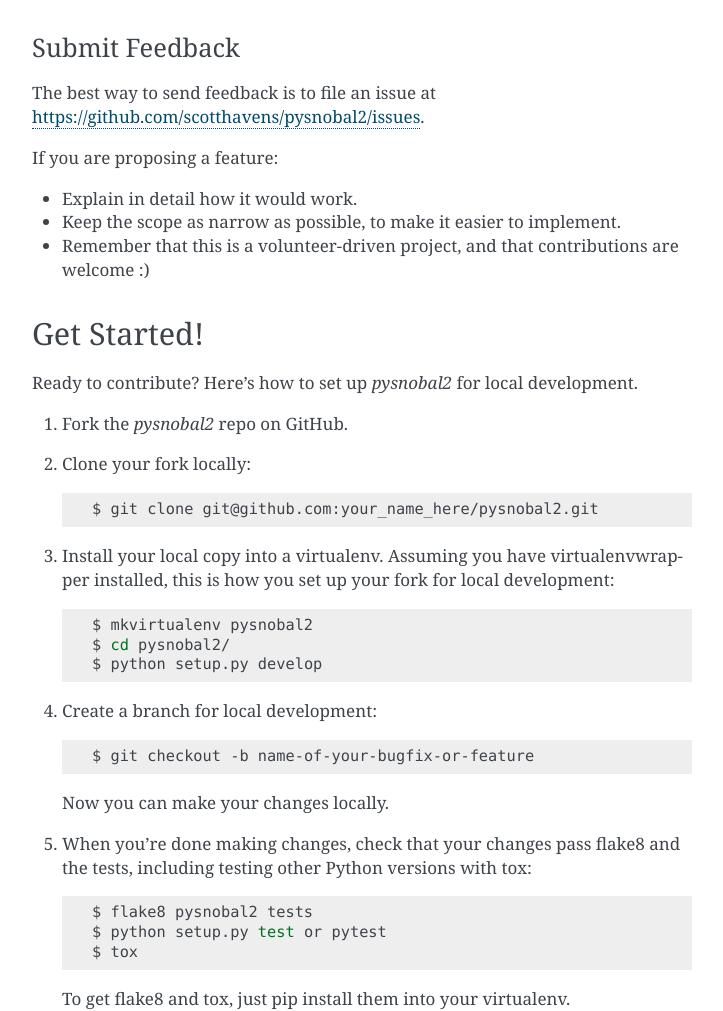
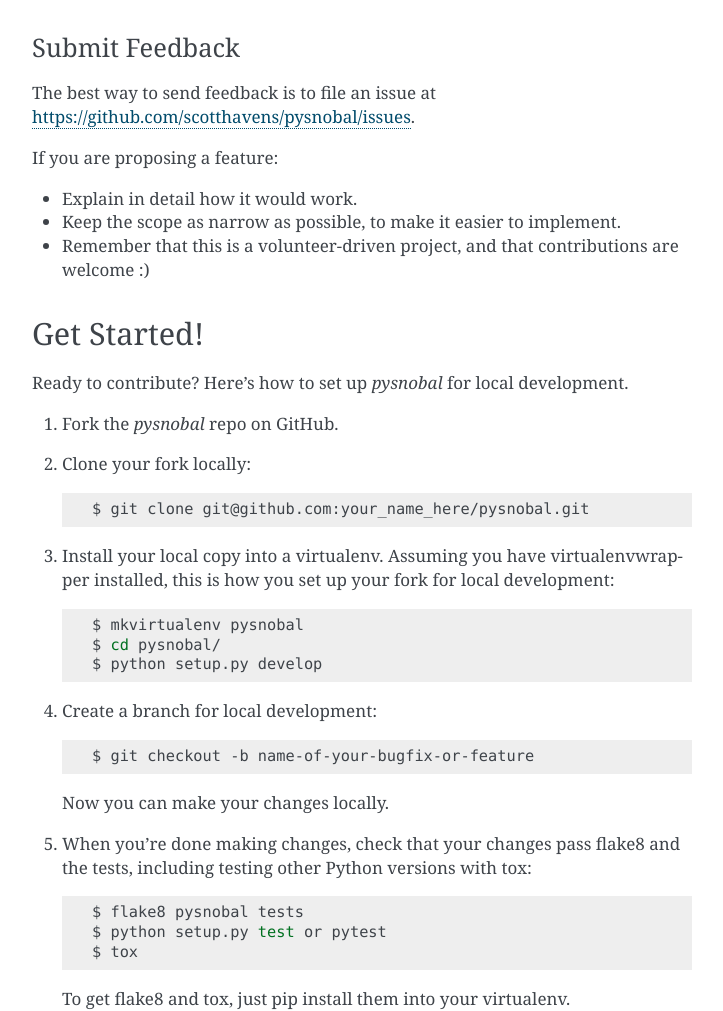
Before and after one commit to USDA-ARS-NWRC/pysnobal, a Sphinx documentation site: the page built from docs/contributing.rst, in a window 1280 px wide and 1400 px high, scrolled down 728 px. Shown: the part 155-1166 px from the top of the window, without its empty margins (388-1111 px from the left). Built offline with Sphinx 7.4.7, drawn with Linux system fonts in a browser that asks for light colours; pages that are not in the unit, such as notebooks, are missing from menus; the version number could not be read and is left out; some of the changed text lies outside the part shown.

Commit message:
changes from pysnobal2 to pysnobal

```diff
--- a/CONTRIBUTING.rst
+++ b/CONTRIBUTING.rst
@@ -15,7 +15,7 @@
 Report Bugs
 ~~~~~~~~~~~
 
-Report bugs at https://github.com/scotthavens/pysnobal2/issues.
+Report bugs at https://github.com/scotthavens/pysnobal/issues.
 
 If you are reporting a bug, please include:
 
@@ -45,7 +45,7 @@
 Submit Feedback
 ~~~~~~~~~~~~~~~
 
-The best way to send feedback is to file an issue at https://github.com/scotthavens/pysnobal2/issues.
+The best way to send feedback is to file an issue at https://github.com/scotthavens/pysnobal/issues.
 
 If you are proposing a feature:
 
@@ -57,17 +57,17 @@
 Get Started!
 ------------
 
-Ready to contribute? Here's how to set up `pysnobal2` for local development.
+Ready to contribute? Here's how to set up `pysnobal` for local development.
 
-1. Fork the `pysnobal2` repo on GitHub.
+1. Fork the `pysnobal` repo on GitHub.
 2. Clone your fork locally::
 
-    $ git clone git@github.com:your_name_here/pysnobal2.git
+    $ git clone git@github.com:your_name_here/pysnobal.git
 
 3. Install your local copy into a virtualenv. Assuming you have virtualenvwrapper installed, this is how you set up your fork for local development::
 
-    $ mkvirtualenv pysnobal2
-    $ cd pysnobal2/
+    $ mkvirtualenv pysnobal
+    $ cd pysnobal/
     $ python setup.py develop
 
 4. Create a branch for local development::
@@ -79,7 +79,7 @@
 5. When you're done making changes, check that your changes pass flake8 and the
    tests, including testing other Python versions with tox::
 
-    $ flake8 pysnobal2 tests
+    $ flake8 pysnobal tests
     $ python setup.py test or pytest
     $ tox
 
@@ -103,7 +103,7 @@
    your new functionality into a function with a docstring, and add the
    feature to the list in README.rst.
 3. The pull request should work for Python 3.5, 3.6, 3.7 and 3.8, and for PyPy. Check
-   https://travis-ci.com/scotthavens/pysnobal2/pull_requests
+   https://travis-ci.com/scotthavens/pysnobal/pull_requests
    and make sure that the tests pass for all supported Python versions.
 
 Tips
@@ -111,7 +111,7 @@
 
 To run a subset of tests::
 
-$ pytest tests.test_pysnobal2
+$ pytest tests.test_pysnobal
 
 
 Deploying
--- a/docs/conf.py
+++ b/docs/conf.py
@@ -1,6 +1,6 @@
 #!/usr/bin/env python
 #
-# pysnobal2 documentation build configuration file, created by
+# pysnobal documentation build configuration file, created by
 # sphinx-quickstart on Fri Jun  9 13:47:02 2017.
 #
 # This file is execfile()d with the current directory set to its
@@ -22,7 +22,7 @@
 
 sys.path.insert(0, os.path.abspath('..'))
 
-import pysnobal2
+import pysnobal
 
 # -- General configuration ---------------------------------------------
 
@@ -56,9 +56,9 @@
 # the built documents.
 #
 # The short X.Y version.
-version = pysnobal2.__version__
+version = pysnobal.__version__
 # The full version, including alpha/beta/rc tags.
-release = pysnobal2.__version__
+release = pysnobal.__version__
 
 # The language for content autogenerated by Sphinx. Refer to documentation
 # for a list of supported languages.
@@ -101,7 +101,7 @@
 # -- Options for HTMLHelp output ---------------------------------------
 
 # Output file base name for HTML help builder.
-htmlhelp_basename = 'pysnobal2doc'
+htmlhelp_basename = 'pysnobaldoc'
 
 
 # -- Options for LaTeX output ------------------------------------------
@@ -128,7 +128,7 @@
 # (source start file, target name, title, author, documentclass
 # [howto, manual, or own class]).
 latex_documents = [
-    (master_doc, 'pysnobal2.tex',
+    (master_doc, 'pysnobal.tex',
      'PySnobal Documentation',
      'USDA ARS Northwest Watershed Research Center', 'manual'),
 ]
@@ -139,7 +139,7 @@
 # One entry per manual page. List of tuples
 # (source start file, name, description, authors, manual section).
 man_pages = [
-    (master_doc, 'pysnobal2',
+    (master_doc, 'pysnobal',
      'PySnobal Documentation',
      [author], 1)
 ]
@@ -151,10 +151,10 @@
 # (source start file, target name, title, author,
 #  dir menu entry, description, category)
 texinfo_documents = [
-    (master_doc, 'pysnobal2',
+    (master_doc, 'pysnobal',
      'PySnobal Documentation',
      author,
-     'pysnobal2',
+     'pysnobal',
      'One line description of project.',
      'Miscellaneous'),
 ]
--- a/docs/usage.rst
+++ b/docs/usage.rst
@@ -4,4 +4,4 @@
 
 To use PySnobal in a project::
 
-    import pysnobal2
+    import pysnobal
--- a/setup.cfg
+++ b/setup.cfg
@@ -7,7 +7,7 @@
 search = version='{current_version}'
 replace = version='{new_version}'
 
-[bumpversion:file:pysnobal2/__init__.py]
+[bumpversion:file:pysnobal/__init__.py]
 search = __version__ = '{current_version}'
 replace = __version__ = '{new_version}'
 
```
Also changed, not shown: docs/installation.rst (+5 -5 lines), 4 other files.
